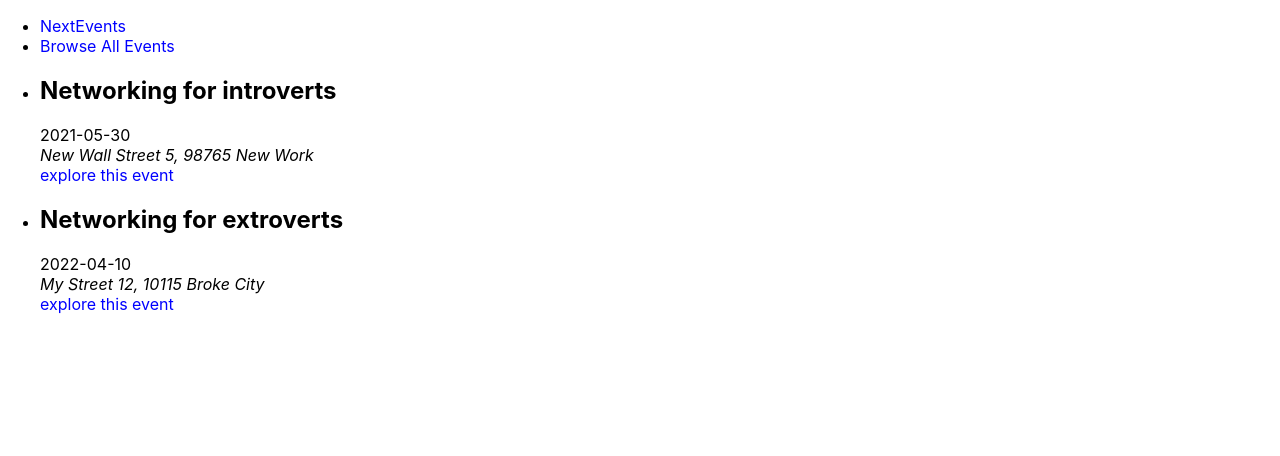
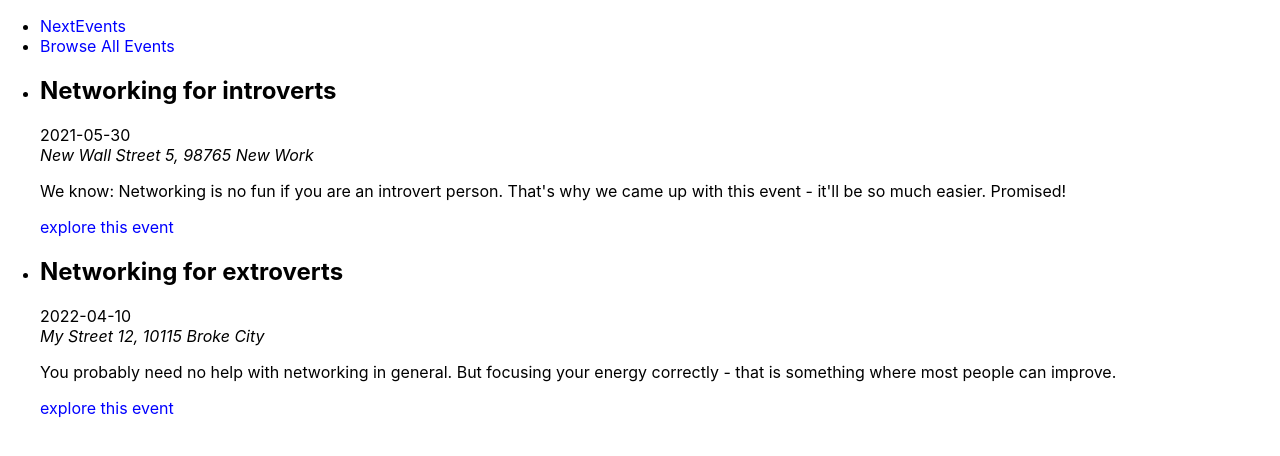
Before and after one commit to HyeonJu-C/file-based-routing-practice, a Next.js app: page / in a window 1280 px wide. Shown: the top 456 px of the page. Built offline with nearby package versions, Linux system fonts and the light colour scheme.

Commit message:
event detail page 컴포넌트 분리

```diff
--- a/components/events/event-item.js
+++ b/components/events/event-item.js
@@ -1,13 +1,14 @@
 import Link from 'next/link'
 
 export default function EventItem({ eventItem }) {
-  const { id, title, date, location } = eventItem
+  const { id, title, date, location, description } = eventItem
 
   return (
     <li>
       <h2>{title}</h2>
       <time>{date}</time>
       <address>{location}</address>
+      <p>{description}</p>
       <Link href={`/events/${id}`}>explore this event</Link>
     </li>
   )
```
Also changed, not shown: pages/events/[eventId].js (+4 -13 lines).
